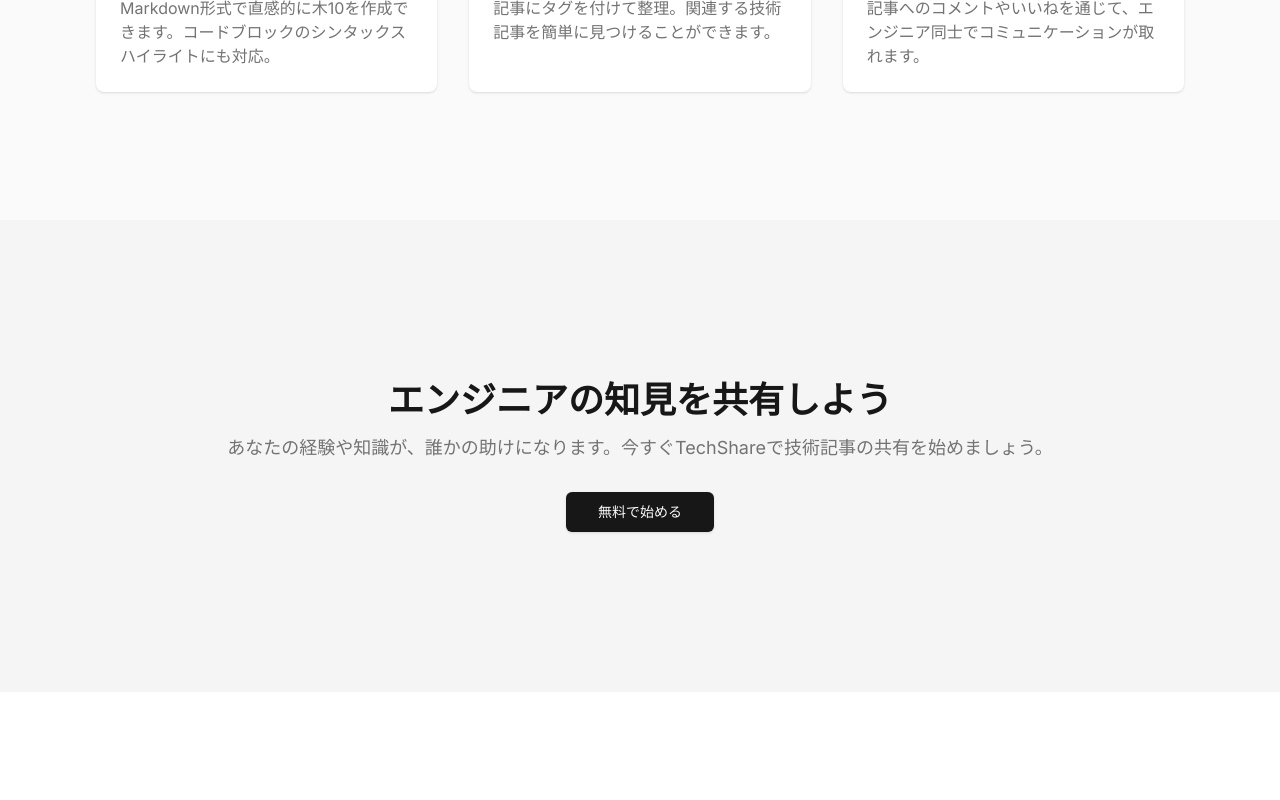
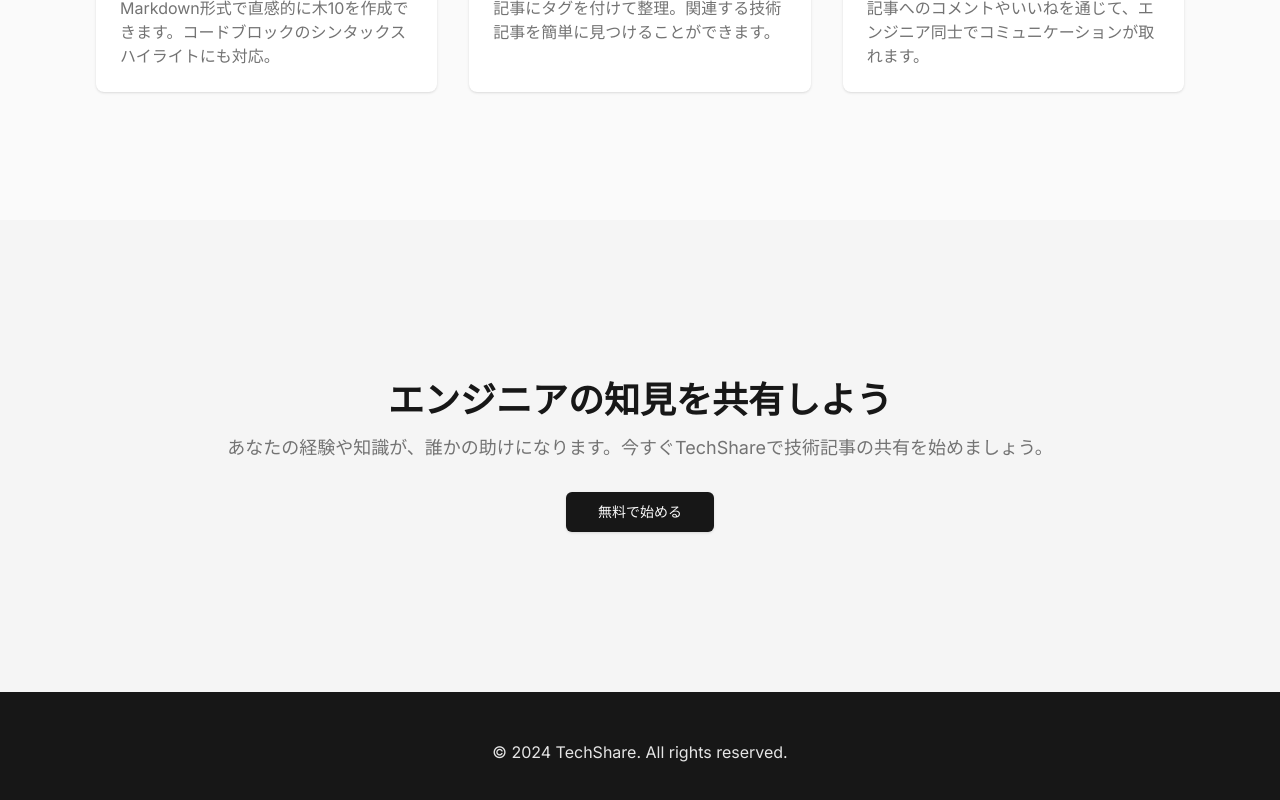
Before and after one commit to 13tyh/app-techshare, a Next.js app: page / in a window 1280 px wide. Shown: the part 1676-2476 px from the top of the page. Before the commit the page ends 2368 px from the top, so only its background shows below. Built offline with nearby package versions, Linux system fonts and the light colour scheme.

Commit message:
LPページのフッター作成

```diff
--- a/src/app/(marketing)/page.tsx
+++ b/src/app/(marketing)/page.tsx
@@ -1,5 +1,6 @@
 import CallToAction from '@/components/call-to-action';
 import Features from '@/components/features';
+import Footer from '@/components/footer';
 import Hero from '@/components/hero';
 import MarketingHeader from '@/components/marketing-header';
 
@@ -10,7 +11,7 @@ const MarketingPage = () => {
       <Hero />
       <Features />
       <CallToAction />
-      {/* <Footer /> */}
+      <Footer />
     </main>
   );
 };
--- /dev/null
+++ b/src/components/footer.tsx
@@ -0,0 +1,14 @@
+import Container from '@/components/container';
+
+const Footer = () => {
+  return (
+    <footer className="bg-neutral-900">
+      <Container className="py-12 text-center">
+        <p className="text-base text-neutral-200">
+          &copy; 2024 TechShare. All rights reserved.
+        </p>
+      </Container>
+    </footer>
+  );
+};
+export default Footer;
```
